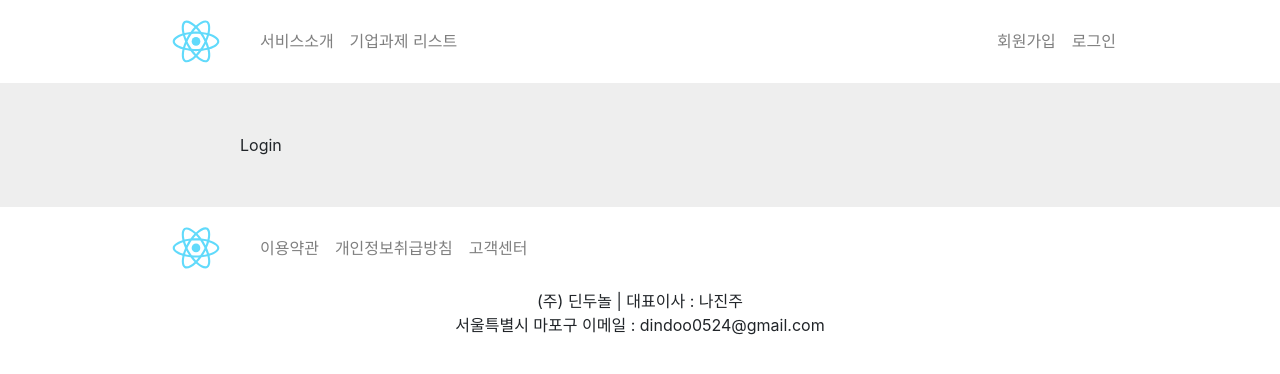
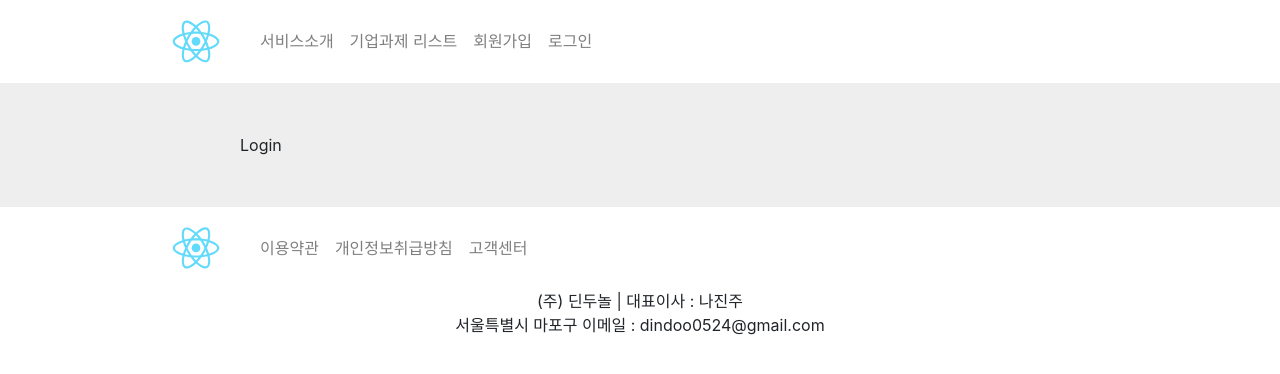
Before and after one commit to JinjuNa/miniowner, a React (Create React App) app: page /login in a window 1280 px wide. Shown: the top 374 px of the page. Built offline with nearby package versions, Linux system fonts and the light colour scheme.

Commit message:
함수형으로 수정

```diff
--- a/src/App.js
+++ b/src/App.js
@@ -21,7 +21,7 @@ function App() {
           <Route exact path="/" component={Home}/>
           <Route path="/about" component={About}/>
           <Route path="/project" component={Project}/>
-          <Route path="/item" component={Item}/>
+          <Route path="/item/:num" component={Item}/>
           <Route path="/signup" component={Signup} />
           <Route path="/login" component={Login} />
       </Switch>
--- a/src/components/About.js
+++ b/src/components/About.js
@@ -1,6 +1,6 @@
 import React from 'react';
 
-function About() {
+const About = () => {
   return (
     <div className="pageContainer">
         About
--- a/src/components/Footer.js
+++ b/src/components/Footer.js
@@ -2,40 +2,22 @@ import React, { Component } from 'react';
 // import {BrowserRouter as Link} from 'react-router-dom'
 import {Nav, Navbar} from 'react-bootstrap';
 import logo from '../logo.svg';
+import NavList from './NavList';
 
-class NavItem extends Component {
-    render(){
-    return (
-        <Nav.Item>
-            <Nav.Link href={this.props.link}>{this.props.title}</Nav.Link>
-        </Nav.Item>
-    )
-    }
-}
 
-class NavList extends Component {
-    render(){
-        const item = [
-            {title : '이용약관', link : '#'},
-            {title : '개인정보취급방침', link : '#'},
-            {title : '고객센터', link : '#'}
-        ]
-        const listItem = item.map((item, index)=> <NavItem title={item.title} link={item.link} key={index}/>);
-    return (
-        <Nav>
-            {listItem}
-        </Nav>
-    )
-    }
-}
 
-function Footer() {
+const Footer = () => {
+    const item = [
+        {title : '이용약관', link : '#'},
+        {title : '개인정보취급방침', link : '#'},
+        {title : '고객센터', link : '#'}
+    ]
   return (
     <footer>
       <div className="wrap">
         <Navbar>
             <Navbar.Brand href="/"><img src={logo} className="App-logo" alt="logo" /></Navbar.Brand>
-            <NavList />
+            <NavList menuList={item}/>
         </Navbar>
         <div className="copyRight">
             (주) 딘두놀 | 대표이사 : 나진주 <br />
--- a/src/components/Header.js
+++ b/src/components/Header.js
@@ -1,55 +1,54 @@
-import React, { Component } from 'react';
+import React from 'react';
 import logo from '../logo.svg';
 // import {BrowserRouter as Link} from 'react-router-dom'
-import {Nav, Navbar} from 'react-bootstrap';
+import {Navbar} from 'react-bootstrap';
+import NavList from './NavList';
 
-class NavItem extends Component {
-    render(){
-    return (
-        <Nav.Item>
-            <Nav.Link href={this.props.link}>{this.props.title}</Nav.Link>
-        </Nav.Item>
-    )
-    }
-}
+// const NavItem = (props) => {
+//     return (
+//         <Nav.Item>
+//             <Nav.Link href={props.link}>{props.title}</Nav.Link>
+//         </Nav.Item>
+//     )
+// }
 
-class NavList extends Component {
-    render(){
+// const NavList = () => {
+
+//         const listItem = item.map((item, index)=> <NavItem title={item.title} link={item.link} key={index}/>);
+//     return (
+//         <Nav className="mr-auto">
+//             {listItem}
+//         </Nav>
+//     )
+// }
+
+// const LoginNav = () => {
+
+//         const loginListItem = loginItem.map((loginItem, index)=> <NavItem title={loginItem.title} link={loginItem.link} key={index}/>);
+//         return(
+//             <Nav>
+//                 {loginListItem}
+//             </Nav>
+//         )
+// }
+
+const Header =() => {
     const item = [
         {title : '서비스소개', link : './about'},
         {title : '기업과제 리스트', link : './project'}
     ]
-        const listItem = item.map((item, index)=> <NavItem title={item.title} link={item.link} key={index}/>);
-    return (
-        <Nav className="mr-auto">
-            {listItem}
-        </Nav>
-    )
-    }
-}
 
-class LoginNav extends Component {
-    render(){
     const loginItem = [
         {title : '회원가입', link : './signup'},
         {title : '로그인', link : './login'}
     ]
-        const loginListItem = loginItem.map((loginItem, index)=> <NavItem title={loginItem.title} link={loginItem.link} key={index}/>);
-        return(
-            <Nav>
-                {loginListItem}
-            </Nav>
-        )
-    }
-}
-function Header() {
   return (
     <header>
       <div className="wrap">
         <Navbar>
             <Navbar.Brand href="/"><img src={logo} className="App-logo" alt="logo" /></Navbar.Brand>
-            <NavList />
-            <LoginNav />
+            <NavList menuList={item}/>
+            <NavList menuList={loginItem} className="mr-auto" />
         </Navbar>
 
       </div>
--- /dev/null
+++ b/src/components/NavList.js
@@ -0,0 +1,21 @@
+import React from 'react';
+import {Nav} from 'react-bootstrap';
+
+const NavItem = ({title, link}) => {
+    return (
+        <Nav.Item>
+            <Nav.Link href={link}>{title}</Nav.Link>
+        </Nav.Item>
+    )
+}
+
+const NavList = ({menuList, className}) => {
+        const listItem = menuList.map((item, index)=> <NavItem title={item.title} link={item.link} key={index}/>);
+    return (
+        <Nav className={className}>
+            {listItem}
+        </Nav>
+    )
+}
+
+export default NavList;
--- a/src/components/ProjectComponent.js
+++ b/src/components/ProjectComponent.js
@@ -61,7 +61,7 @@ class ProjectBox extends Component {
         if(this.props.status === '모집 중'){ statusClass += 'green' }
         if(this.props.status === '진행 중'){ statusClass += 'red' }
         if(this.props.status === '종료'){ statusClass += 'gray' }
-        const link = '/item?num='+this.props.num;
+        const link = '/item/'+this.props.num;
     return (
         <LI>
             <a href={link}>
```
Also changed, not shown: src/components/Home.js (+4 -5 lines). Lines whose indentation alone changed are shown as unchanged.
